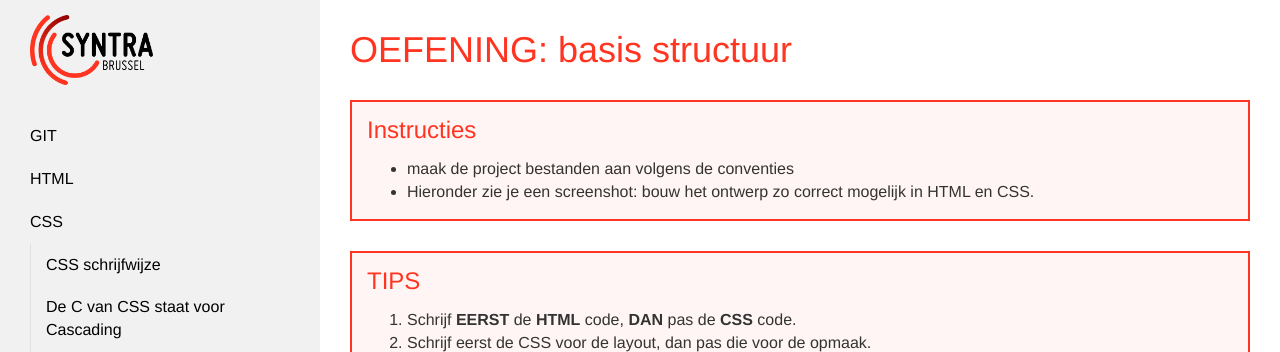
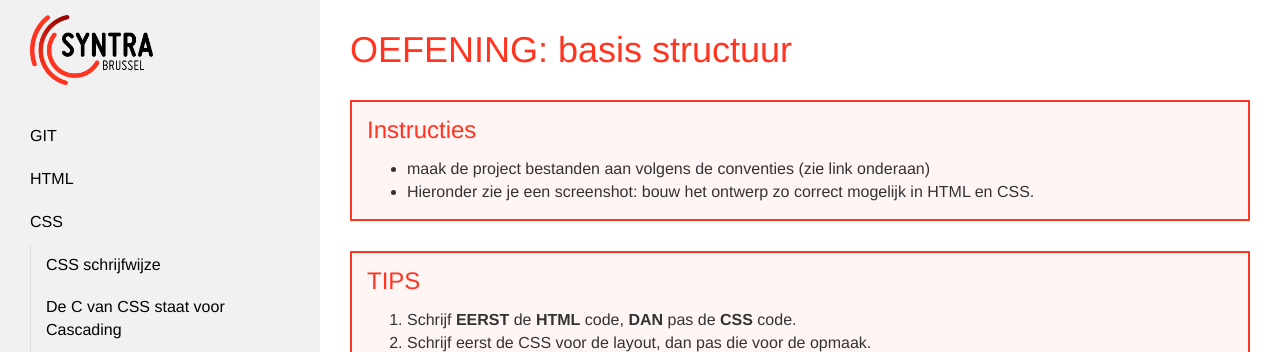
Before and after one commit to Syntra-Brussel/webdesign, a Jekyll site: the page built from css/oefening_basis_structuur.md, in a window 1280 px wide. Shown: the top 352 px of the page. Built offline with Jekyll 4.4.1, drawn with Linux system fonts in a browser that asks for light colours; nearby versions of some CDN libraries; a script that is not in the unit is left out.

Commit message:
oefeningen

```diff
--- a/css/oefening_basis_structuur.md
+++ b/css/oefening_basis_structuur.md
@@ -10,7 +10,7 @@
 <div class="highlight">
     <h3>Instructies</h3>
     <ul>
-        <li>maak de project bestanden aan volgens de conventies</li>
+        <li>maak de project bestanden aan volgens de conventies (zie link onderaan)</li>
         <li>Hieronder zie je een screenshot: bouw het ontwerp zo correct mogelijk in HTML en CSS.</li>
     </ul>
 </div>
@@ -23,4 +23,4 @@
     </ol>
 </div>
 
-<img src="images/oefening_basis_structuur.png" />
+<img src="/oefeningen/basis_structuur.png" />
```
Also changed, not shown: css/oefening_4_artikels.md (+1 -1 lines), css/oefening_artikel.md (+1 -1 lines), css/oefening_eerste_experiment.md (+1 -1 lines), css/oefening_fietsenwinkel.md (+1 -1 lines), css/oefening_reizen.md (+1 -1 lines), oefeningen/4_artikels.png (renamed from css/images/oefening_4_artikels.png), oefeningen/artikel.png (renamed from css/images/oefening_artikel.png), oefeningen/assets_hondenhoekje/cocker.jpg (deleted), oefeningen/assets_hondenhoekje/golden-retriever.jpg (deleted), oefeningen/assets_hondenhoekje/logo.jpg (deleted), oefeningen/assets_hondenhoekje/social/facebook.png (deleted), oefeningen/assets_hondenhoekje/social/twitter.png (deleted), oefeningen/assets_hondenhoekje/social/vimeo.png (deleted), oefeningen/basis_structuur.png (renamed from css/images/oefening_basis_structuur.png), 3 more files.
